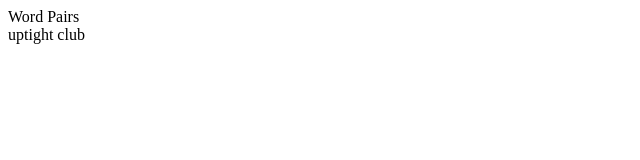
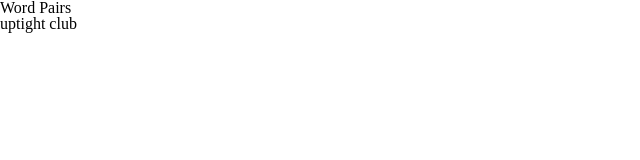
Before and after one commit to taco-tues-on-a-fri/word-pairs, a React app: page / in a window 1280 px wide. Shown: the top 160 px of the page, without its empty margins (0-640 px from the left). Built offline with nearby package versions, Linux system fonts and the light colour scheme.

Commit message:
Reorganize

```diff
--- a/package.json
+++ b/package.json
@@ -22,6 +22,7 @@
   "dependencies": {
     "react": "^16.13.1",
     "react-dom": "^16.13.1",
+    "react-planet": "^1.0.1",
     "react-reconciler": "^0.25.1",
     "react-router": "^5.2.0",
     "react-router-dom": "^5.2.0"
--- a/src/app.tsx
+++ b/src/app.tsx
@@ -1,4 +1,5 @@
 import React, { FC, lazy } from 'react'
+import './index.css'
 
 const MainPage = lazy(() => import('@components/Pages/MainPage/MainPage'))
 
--- a/src/components/Pages/MainPage/MainPage.tsx
+++ b/src/components/Pages/MainPage/MainPage.tsx
@@ -1,50 +1,21 @@
 import React, { FC } from 'react'
 import adjectivesJson from '@assets/words/adjectives.json'
 import nounsJson from '@assets/words/nouns.json'
+import shuffleArray from '@utilities/shuffleArray'
+import generateRandomWordPair from '@utilities/generateRandomWordPair'
 import './styles.css'
 
-// Fischer-Yates Shuffle while loop
-const shuffleArray = (array: string[]) => {
-  let currentIndex = array.length
-  let temporaryValue
-  let randomIndex
-
-  // While there remain elements to shuffle
-  // while (0 !== currentIndex) {
-  while (currentIndex !== 0) {
-
-    // Pick a remaining element
-    randomIndex = Math.floor(Math.random() * (currentIndex + 1))
-    currentIndex -= 1
-
-    // And swap it with the current element
-    temporaryValue = array[currentIndex]
-    array[currentIndex] = array[randomIndex]
-    array[randomIndex] = temporaryValue
-  }
-
-  return array
-}
-
-const randomIndex = (array: string[]) => { return Math.floor(Math.random() * array.length) }
 
 const shuffledAdjectives = shuffleArray(adjectivesJson.adjectives)
 const shuffledNouns = shuffleArray(nounsJson.nouns)
 
-
-const generateRandomWordPair = () => {
-  const randomPair = []
-  randomPair.push(shuffledAdjectives[randomIndex(shuffledAdjectives)])
-  randomPair.push(shuffledNouns[randomIndex(shuffledNouns)])
-  return randomPair.join(' ')
-}
 
 
 const MainPage: FC = () => {
   return (
     <div className="title">
       <div>Word Pairs</div>
-      <div>{generateRandomWordPair()}</div>
+      <div>{generateRandomWordPair(shuffledAdjectives, shuffledNouns)}</div>
     </div>
   )
 }
--- /dev/null
+++ b/src/index.css
@@ -0,0 +1,130 @@
+html,
+body,
+div,
+span,
+applet,
+object,
+iframe,
+h1,
+h2,
+h3,
+h4,
+h5,
+h6,
+p,
+blockquote,
+pre,
+a,
+abbr,
+acronym,
+address,
+big,
+cite,
+code,
+del,
+dfn,
+em,
+img,
+ins,
+kbd,
+q,
+s,
+samp,
+small,
+strike,
+strong,
+sub,
+sup,
+tt,
+var,
+b,
+u,
+i,
+center,
+dl,
+dt,
+dd,
+ol,
+ul,
+li,
+fieldset,
+form,
+label,
+legend,
+table,
+caption,
+tbody,
+tfoot,
+thead,
+tr,
+th,
+td,
+article,
+aside,
+canvas,
+details,
+embed,
+figure,
+figcaption,
+footer,
+header,
+hgroup,
+menu,
+nav,
+output,
+ruby,
+section,
+summary,
+time,
+mark,
+audio,
+video {
+  margin: 0;
+  padding: 0;
+  border: 0;
+  font-size: 100%;
+  font: inherit;
+  vertical-align: baseline;
+}
+
+/* HTML5 display-role reset for older browsers */
+article,
+aside,
+details,
+figcaption,
+figure,
+footer,
+header,
+hgroup,
+menu,
+nav,
+section {
+  display: block;
+}
+
+body {
+  line-height: 1;
+}
+
+ol,
+ul {
+  list-style: none;
+}
+
+blockquote,
+q {
+  quotes: none;
+}
+
+blockquote:before,
+blockquote:after,
+q:before,
+q:after {
+  content: '';
+  content: none;
+}
+
+table {
+  border-collapse: collapse;
+  border-spacing: 0;
+}
--- /dev/null
+++ b/src/utilities/generateRandomWordPair.ts
@@ -0,0 +1,10 @@
+const randomIndex = (array: string[]) => { return Math.floor(Math.random() * array.length) }
+
+const generateRandomWordPair = (firstWordArray: string[], secondWordArray: string[]): string => {
+  const randomPair = []
+  randomPair.push(firstWordArray[randomIndex(firstWordArray)])
+  randomPair.push(secondWordArray[randomIndex(secondWordArray)])
+  return randomPair.join(' ')
+}
+
+export default generateRandomWordPair
--- /dev/null
+++ b/src/utilities/shuffleArray.ts
@@ -0,0 +1,24 @@
+// Fischer-Yates Shuffle while loop
+const shuffleArray = (array: string[]): string[] => {
+  let currentIndex = array.length
+  let temporaryValue
+  let randomIndex
+
+  // While there remain elements to shuffle
+  // while (0 !== currentIndex) {
+  while (currentIndex !== 0) {
+
+    // Pick a remaining element
+    randomIndex = Math.floor(Math.random() * (currentIndex + 1))
+    currentIndex -= 1
+
+    // And swap it with the current element
+    temporaryValue = array[currentIndex]
+    array[currentIndex] = array[randomIndex]
+    array[randomIndex] = temporaryValue
+  }
+
+  return array
+}
+
+export default shuffleArray
```
Also changed, not shown: config.yml (added, +7 -0 lines), 1 other file (tests, documents, lock files or other folders).
